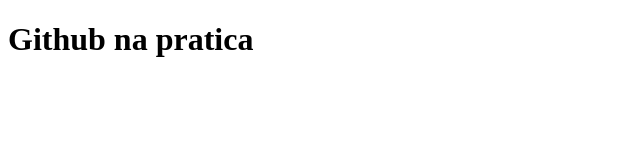
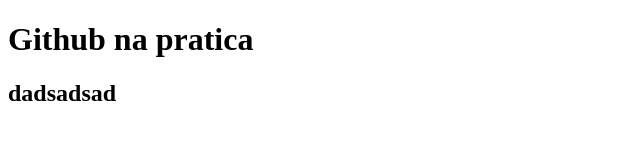
Before and after one commit to Lyagushka15/git_vscode_github, a plain HTML site: page index.html in a window 1280 px wide. Shown: the whole page, without its empty margins (0-640 px from the left). Drawn offline with Linux system fonts and the light colour scheme.

Commit message:
2commit-html

```diff
--- a/index.html
+++ b/index.html
@@ -12,7 +12,7 @@
 <body>
 
     <h1>Github na pratica</h1>
-
+    <h2>dadsadsad</h2>
 
 </body>
 </html>
```
